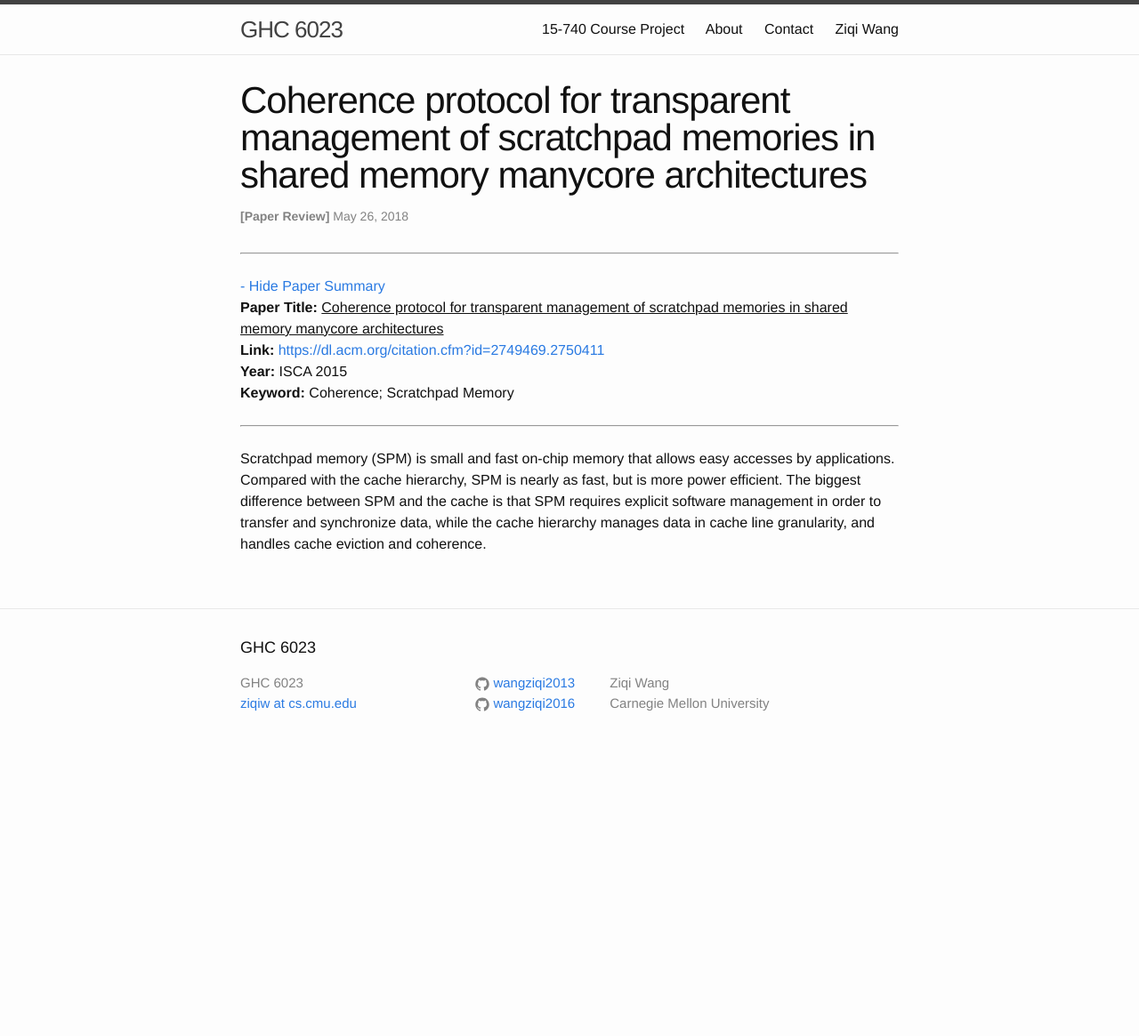
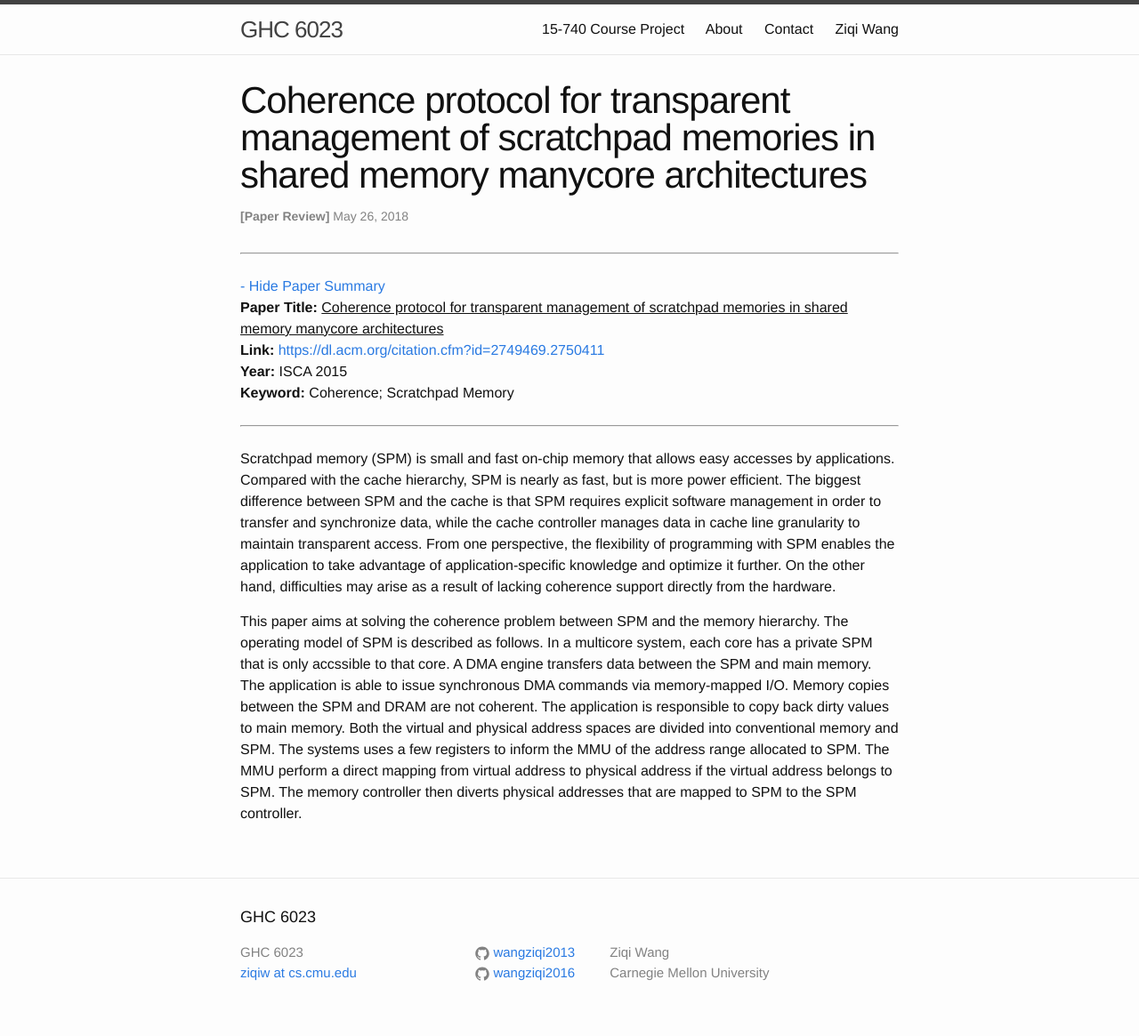
Before and after one commit to wangziqi2013/wangziqi2013.github.io, a Jekyll site: the page built from _posts/2018-05-25-Coherence-Protocol-for-Translarent-Management-of-Scratchpad-Memories-in-Shared-Memory-Manycore-Arch.markdown, in a window 1280 px wide. Shown: the whole page at 89% size. Built offline with Jekyll 4.4.1, drawn with Linux system fonts in a browser that asks for light colours; before the commit the page ends 900 px from its top, so only the background shows below that.

Commit message:
Adding memory architecture

```diff
--- a/_posts/2018-05-25-Coherence-Protocol-for-Translarent-Management-of-Scratchpad-Memories-in-Shared-Memory-Manycore-Arch.markdown
+++ b/_posts/2018-05-25-Coherence-Protocol-for-Translarent-Management-of-Scratchpad-Memories-in-Shared-Memory-Manycore-Arch.markdown
@@ -16,4 +16,16 @@ version_mgmt:
 Scratchpad memory (SPM) is small and fast on-chip memory that allows easy accesses by applications. Compared
 with the cache hierarchy, SPM is nearly as fast, but is more power efficient. The biggest difference between
 SPM and the cache is that SPM requires explicit software management in order to transfer and synchronize data,
-while the cache hierarchy manages data in cache line granularity, and handles cache eviction and coherence.
+while the cache controller manages data in cache line granularity to maintain transparent access. From one perspective,
+the flexibility of programming with SPM enables the application to take advantage of application-specific knowledge
+and optimize it further. On the other hand, difficulties may arise as a result of lacking coherence support
+directly from the hardware.
+
+This paper aims at solving the coherence problem between SPM and the memory hierarchy. The operating model of
+SPM is described as follows. In a multicore system, each core has a private SPM that is only accssible to that core.
+A DMA engine transfers data between the SPM and main memory. The application is able to issue synchronous DMA
+commands via memory-mapped I/O. Memory copies between the SPM and DRAM are not coherent. The application
+is responsible to copy back dirty values to main memory. Both the virtual and physical address spaces are divided
+into conventional memory and SPM. The systems uses a few registers to inform the MMU of the address range allocated to
+SPM. The MMU perform a direct mapping from virtual address to physical address if the virtual address belongs to SPM.
+The memory controller then diverts physical addresses that are mapped to SPM to the SPM controller.
```
